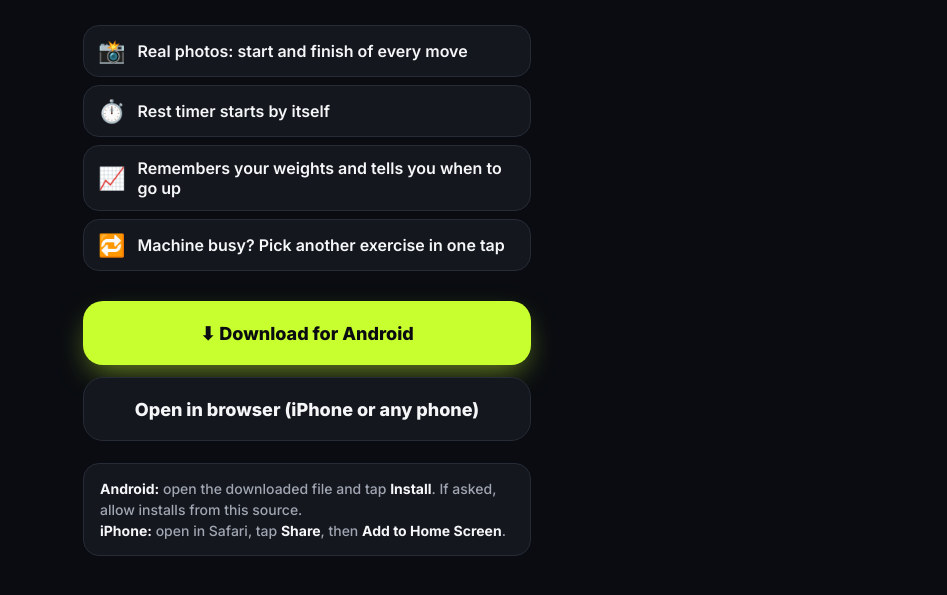
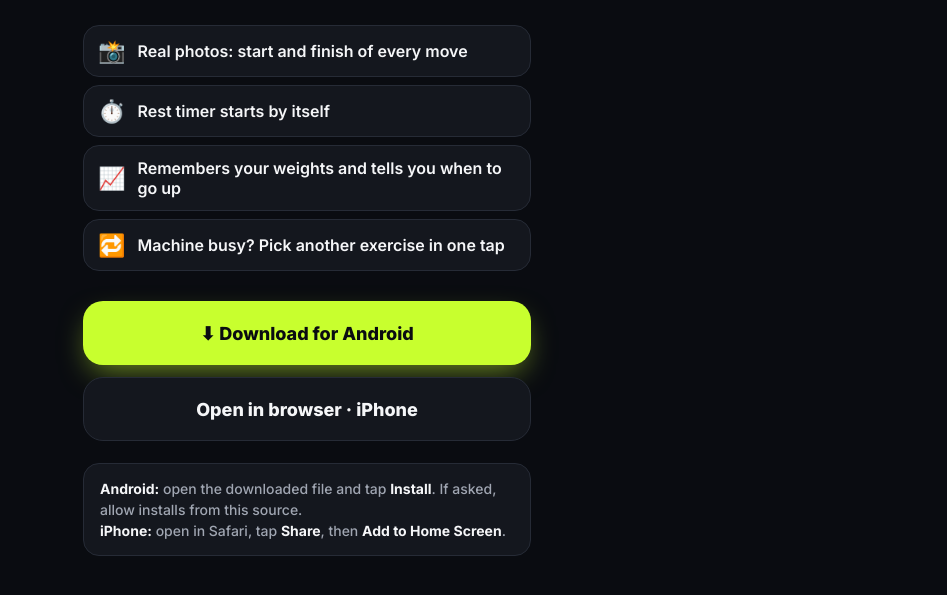
Before and after one commit to dwivediprince2003/papa-workout, a plain HTML site: page get/index.html in a window 1280 px wide. Shown: the part 343-938 px from the top of the page, without its empty margins (333-1280 px from the left). Drawn offline with Linux system fonts and the light colour scheme; a web font is replaced by a local one.

Commit message:
Share page: shorter browser button
Co-Authored-By: Claude Opus 5.5 <noreply@anthropic.com>

```diff
--- a/get/index.html
+++ b/get/index.html
@@ -24,7 +24,7 @@ p.s{color:var(--muted);font-size:18px;line-height:1.45;margin:0 0 28px}
 .f{display:grid;gap:8px;margin:0 0 30px;padding:0;list-style:none}
 .f li{display:flex;gap:12px;align-items:center;background:var(--card);border:1px solid var(--line);border-radius:16px;padding:12px 14px;font-weight:600}
 .f span{font-size:22px}
-a.b{display:flex;align-items:center;justify-content:center;gap:10px;height:64px;border-radius:20px;text-decoration:none;font-weight:800;font-size:18px;margin-top:12px}
+a.b{display:flex;align-items:center;justify-content:center;gap:10px;height:64px;border-radius:20px;text-decoration:none;font-weight:800;font-size:18px;margin-top:12px;text-align:center;padding:0 16px}
 a.p{background:var(--volt);color:var(--on);box-shadow:0 12px 30px -8px rgba(200,255,46,.55)}
 a.g{background:var(--card);border:1px solid var(--line);color:var(--ink)}
 .n{color:var(--muted);font-size:14px;line-height:1.5;margin-top:22px;background:var(--card);border:1px solid var(--line);border-radius:16px;padding:14px 16px}
@@ -43,7 +43,7 @@ a.g{background:var(--card);border:1px solid var(--line);color:var(--ink)}
     <li><span>🔁</span>Machine busy? Pick another exercise in one tap</li>
   </ul>
   <a class="b p" href="https://github.com/dwivediprince2003/workout-companion/releases/download/apk/WorkoutCompanionShare.apk">⬇ Download for Android</a>
-  <a class="b g" href="../?join">Open in browser (iPhone or any phone)</a>
+  <a class="b g" href="../?join">Open in browser · iPhone</a>
   <div class="n"><b>Android:</b> open the downloaded file and tap <b>Install</b>. If asked, allow installs from this source.<br>
     <b>iPhone:</b> open in Safari, tap <b>Share</b>, then <b>Add to Home Screen</b>.</div>
 </div>
```
